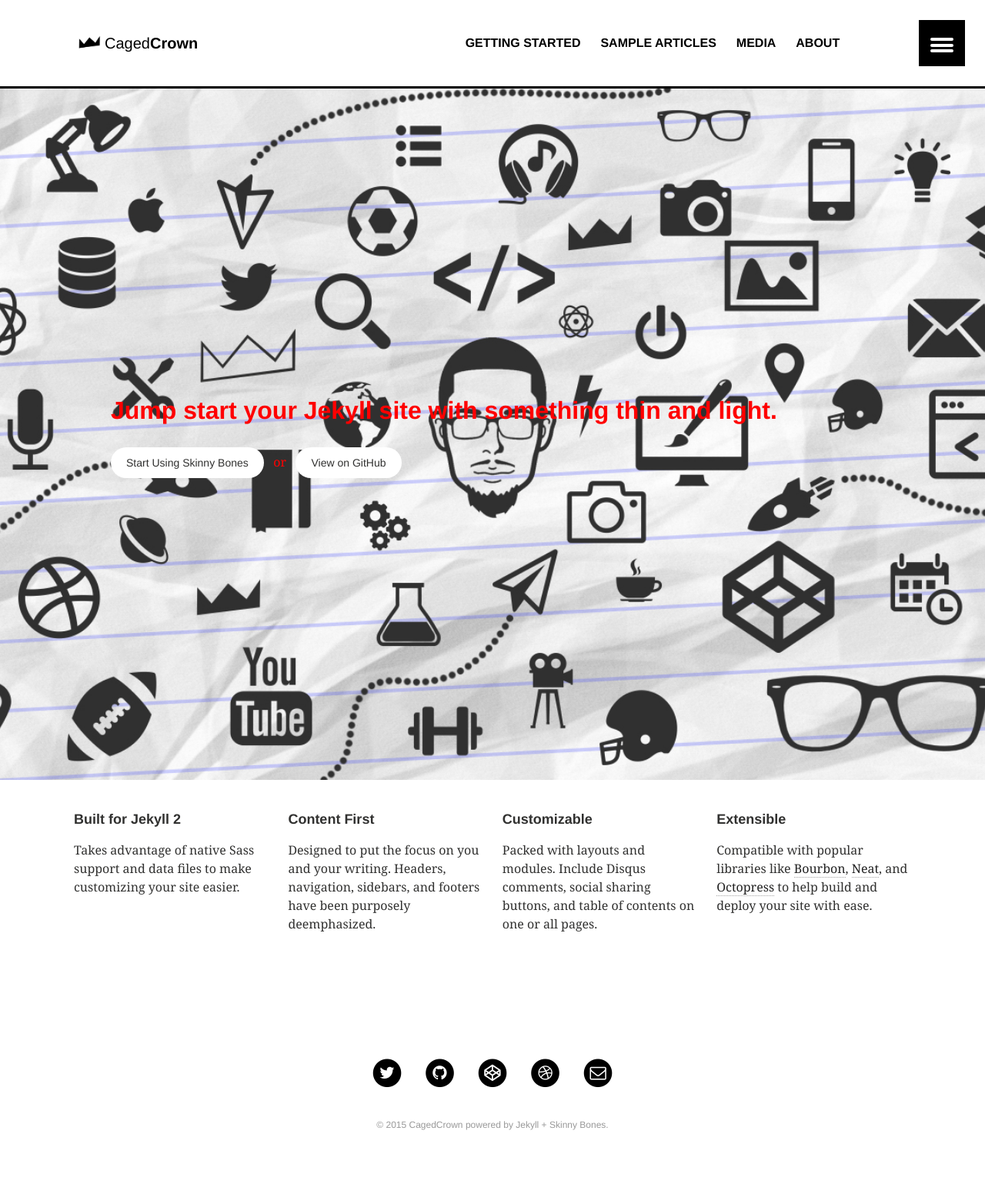
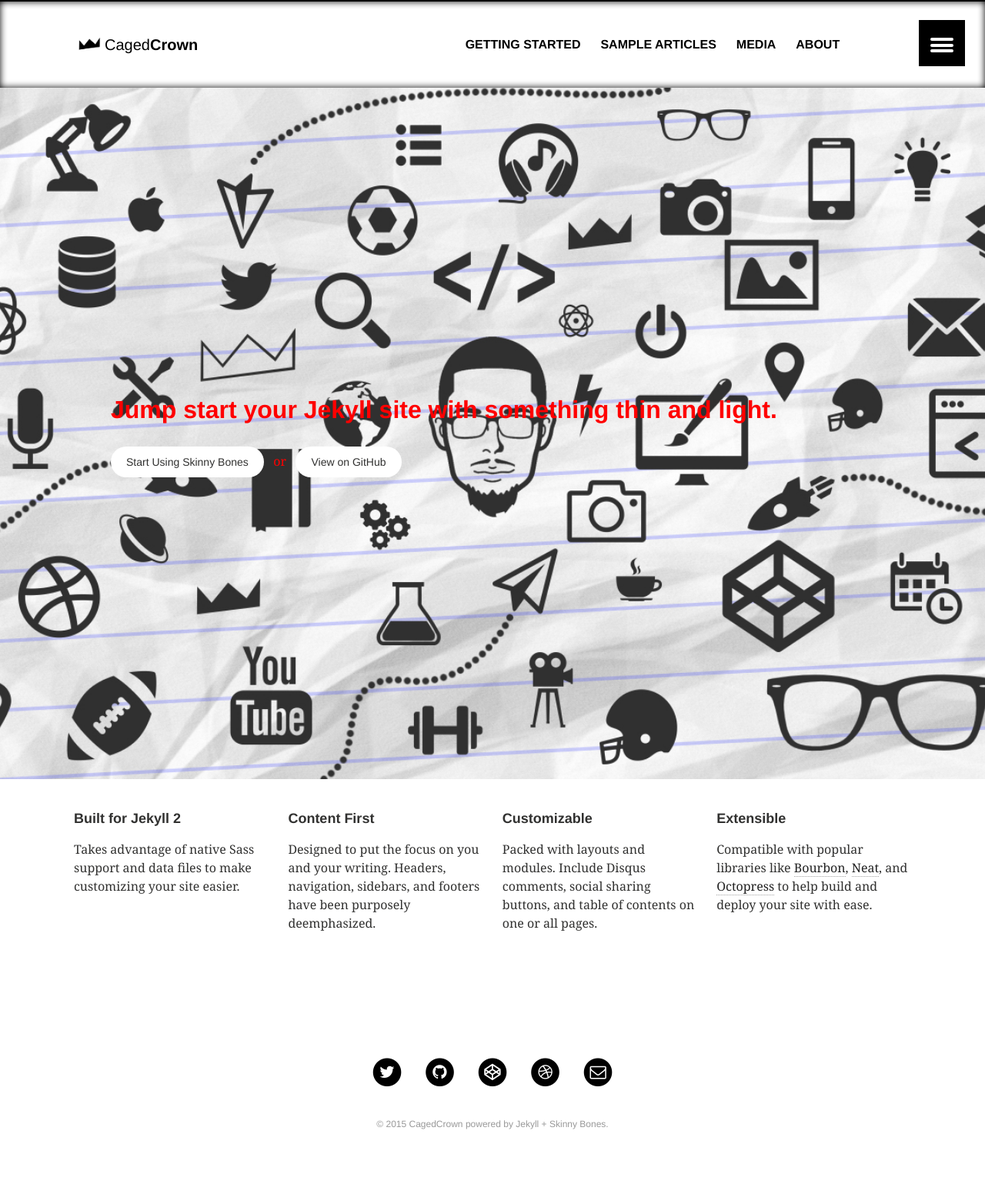
Before and after one commit to cagedcrown/cagedcrown.github.io, a Jekyll site: the page built from index.md, in a window 1280 px wide. Shown: the whole page at 77% size. Built offline with Jekyll 4.4.1, drawn with Linux system fonts in a browser that asks for light colours.

Commit message:
black border added to nav bar

```diff
--- a/_sass/_layout.scss
+++ b/_sass/_layout.scss
@@ -2,7 +2,10 @@
 // --------------------------------------------------
 
 #masthead {
-	border-bottom: 3px solid black;
+	border-top: 2px solid black;
+	-moz-box-shadow:    inset 0 0 10px #000000;
+  	-webkit-box-shadow: inset 0 0 10px #000000;
+  	box-shadow:         inset 0 0 10px #000000;
 	padding: $gutter;
 	z-index: 5;
 	@include transform(translate(0,0));
```
